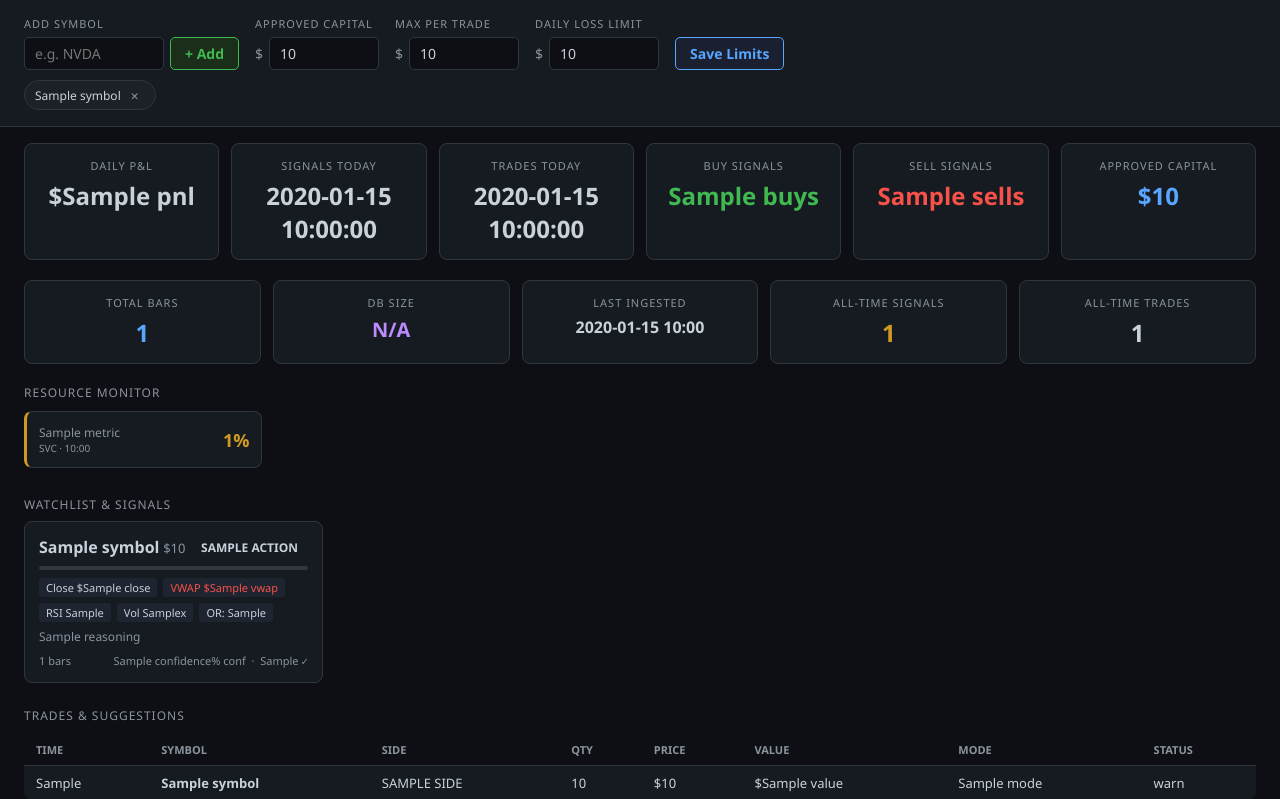
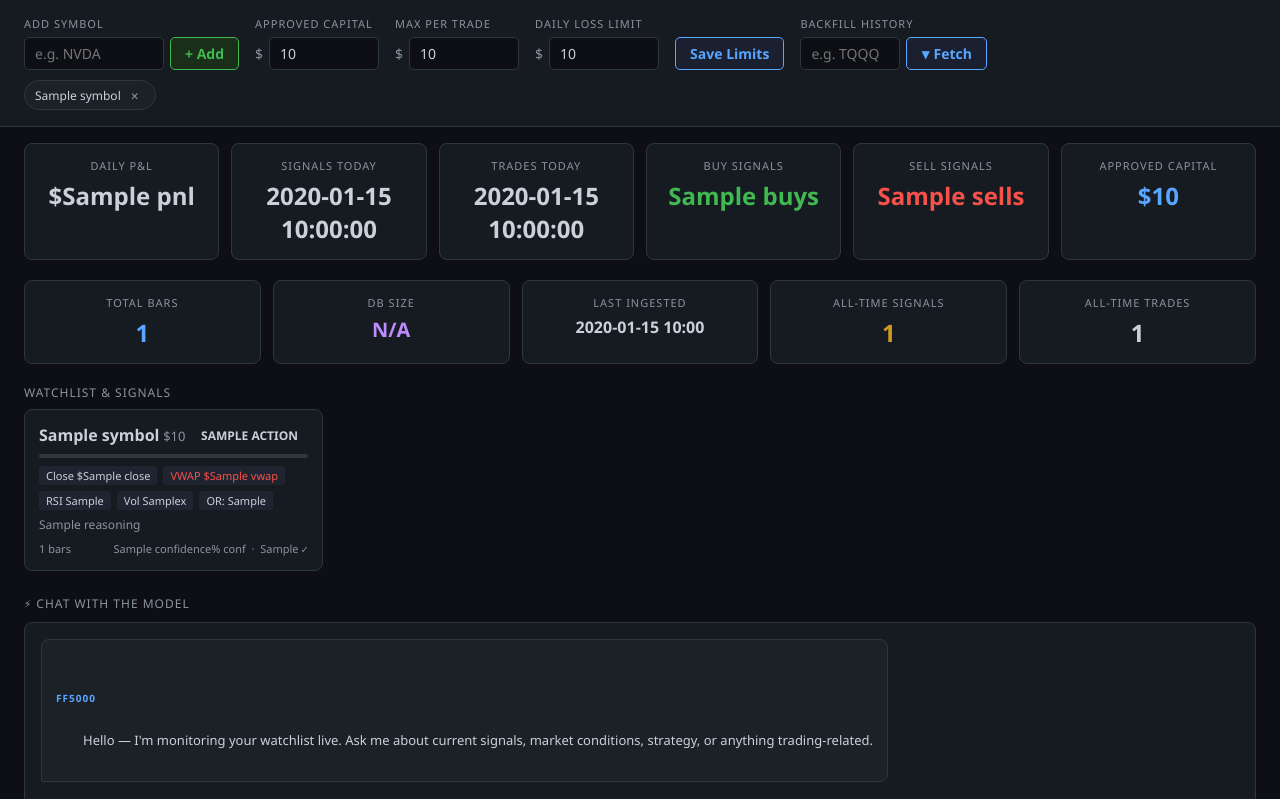
Before and after one commit to apoll024/futuresfinder5000, a Flask app: template api/templates/index.html in a window 1280 px wide. Shown: the part 64-863 px from the top of the page. Run offline with Flask 3, Linux system fonts and the light colour scheme; the template is opened without the code that fills it: most values are stand-ins (such as "Sample title", 1, 10 or a date in 2020); data that the repository does not hold is empty.

Commit message:
Dashboard: host resource monitor (CPU/RAM/Disk), chat above trades, single-symbol backfill
- resource_stats() now filters metric_type=='host' only — 3 clean cards w/ progress bars
- watchdog.py: host_metrics() uses psutil (fallback /proc) for cpu/mem/disk at system level
- index.html: resource-grid 3-column layout, progress bars, no container SVC cards
- index.html: chat window moved above trades table
- index.html: backfill control group (symbol input + Fetch button) in controls row
- app.py: /api/ingest/backfill POST endpoint — runs yfinance backfill in background thread
- historical.py: ingest_historical(symbols_override=None) for single-symbol support
- requirements.txt: added psutil>=5.9

Co-authored-by: Copilot <223556219+Copilot@users.noreply.github.com>

```diff
--- a/api/app.py
+++ b/api/app.py
@@ -197,13 +197,14 @@ def db_stats() -> dict:
 
 
 def resource_stats() -> list[dict]:
-    """Latest HealthMetric row per (metric_type, name) from watchdog."""
+    """Latest host-level CPU/mem/disk metrics from watchdog (3 cards only)."""
     session = Session()
     try:
         subq = (session.query(
                     HealthMetric.metric_type,
                     HealthMetric.name,
                     func.max(HealthMetric.ts).label("max_ts"))
+                .filter(HealthMetric.metric_type == "host")
                 .group_by(HealthMetric.metric_type, HealthMetric.name)
                 .subquery())
         rows = (session.query(HealthMetric)
@@ -211,12 +212,11 @@ def resource_stats() -> list[dict]:
                              (HealthMetric.name == subq.c.name) &
                              (HealthMetric.ts == subq.c.max_ts))
                 .all())
+        label_map = {"cpu": "CPU", "mem": "RAM", "disk": "Disk"}
         return [{
-            "type":   r.metric_type,
-            "name":   r.name,
+            "name":   label_map.get(r.name, r.name.upper()),
             "value":  round(r.value, 1),
             "status": r.status,
-            "note":   r.note,
             "ts":     r.ts.strftime("%H:%M"),
         } for r in rows]
     except Exception:
@@ -349,6 +349,31 @@ def api_stats():
                     "ingest_running":   ingest_st.get("running")})
 
 
+@app.route("/api/ingest/backfill", methods=["POST"])
+def api_backfill():
+    """Kick off a yfinance historical backfill for one or all symbols in a background thread."""
+    import threading
+    data   = request.json or {}
+    symbol = data.get("symbol", "").strip().upper()
+    days   = int(data.get("days", 30))
+
+    def _run(syms, d):
+        try:
+            from ingest.historical import ingest_historical
+            import os
+            os.environ["HISTORY_DAYS"] = str(d)
+            if syms:
+                os.environ["SYMBOLS"] = ",".join(syms)
+            ingest_historical()
+        except Exception as e:
+            print(f"[backfill] error: {e}")
+
+    syms = [symbol] if symbol else []
+    threading.Thread(target=_run, args=(syms, days), daemon=True).start()
+    label = symbol if symbol else "all symbols"
+    return jsonify({"status": "started", "symbol": label, "days": days})
+
+
 @app.route("/api/db/stats")
 def api_db_stats():
     return jsonify(db_stats())
--- a/api/templates/index.html
+++ b/api/templates/index.html
@@ -121,7 +121,7 @@
     /* ── DB / Resource monitor ── */
     .db-stats-row{display:grid;grid-template-columns:repeat(auto-fit,minmax(150px,1fr));gap:12px;padding:4px 24px 16px;}
     .resource-section{padding:0 24px 24px;}
-    .resource-grid{display:grid;grid-template-columns:repeat(auto-fill,minmax(200px,1fr));gap:10px;}
+    .resource-grid{display:grid;grid-template-columns:repeat(3,1fr);gap:12px;}
     .res-card{background:var(--surface);border:1px solid var(--border);border-radius:8px;padding:12px;display:flex;justify-content:space-between;align-items:center;}
     .res-card.warn {border-left:3px solid var(--yellow);}
     .res-card.critical{border-left:3px solid var(--red);}
@@ -265,6 +265,17 @@
       <button class="btn btn-save" onclick="saveSettings()">Save Limits</button>
     </div>
 
+    <!-- Single-symbol backfill -->
+    <div class="control-group">
+      <label>Backfill History</label>
+      <div class="input-row">
+        <input type="text" id="backfill-sym" placeholder="e.g. TQQQ" maxlength="10"
+               onkeydown="if(event.key==='Enter') triggerBackfill()"
+               style="width:100px;">
+        <button class="btn btn-save" onclick="triggerBackfill()">▼ Fetch</button>
+      </div>
+    </div>
+
   </div>
 </div>
 
@@ -356,6 +367,27 @@
   {% endfor %}
 </div>
 
+<!-- Chat window -->
+<div class="chat-section">
+  <div class="section-header" style="padding-left:0;padding-bottom:10px;">
+    ⚡ Chat with the Model
+  </div>
+  <div class="chat-box">
+    <div class="chat-messages" id="chat-messages">
+      <div class="msg assistant">
+        <div class="msg-label">FF5000</div>
+        Hello — I'm monitoring your watchlist live. Ask me about current signals, market conditions, strategy, or anything trading-related.
+      </div>
+    </div>
+    <div class="chat-input-row">
+      <textarea id="chat-input" rows="1" placeholder="Ask about signals, strategy, current positions…"
+        onkeydown="chatKeydown(event)" oninput="autoResize(this)"></textarea>
+      <button class="btn-send" id="chat-send" onclick="sendChat()">Send ↵</button>
+    </div>
+    <div class="chat-hint">Enter to send &nbsp;·&nbsp; Shift+Enter for new line</div>
+  </div>
+</div>
+
 <!-- Trades table -->
 <div class="section">
   <div class="section-header" style="padding-left:0;padding-bottom:10px;">Trades &amp; Suggestions</div>
@@ -382,27 +414,6 @@
       {% endif %}
     </tbody>
   </table>
-</div>
-
-<!-- Chat window -->
-<div class="chat-section">
-  <div class="section-header" style="padding-left:0;padding-bottom:10px;">
-    ⚡ Chat with the Model
-  </div>
-  <div class="chat-box">
-    <div class="chat-messages" id="chat-messages">
-      <div class="msg assistant">
-        <div class="msg-label">FF5000</div>
-        Hello — I'm monitoring your watchlist live. Ask me about current signals, market conditions, strategy, or anything trading-related.
-      </div>
-    </div>
-    <div class="chat-input-row">
-      <textarea id="chat-input" rows="1" placeholder="Ask about signals, strategy, current positions…"
-        onkeydown="chatKeydown(event)" oninput="autoResize(this)"></textarea>
-      <button class="btn-send" id="chat-send" onclick="sendChat()">Send ↵</button>
-    </div>
-    <div class="chat-hint">Enter to send &nbsp;·&nbsp; Shift+Enter for new line</div>
-  </div>
 </div>
 
 <div class="footer" id="footer-ts">Last updated: {{ now }} &nbsp;·&nbsp; Auto-refresh every 30s</div>
@@ -518,6 +529,22 @@ async function loadDbStats() {
   } catch(e) { console.warn('DB stats error', e); }
 }
 
+// ── Single-symbol backfill ────────────────────────────────────────────────────
+async function triggerBackfill() {
+  const sym = document.getElementById('backfill-sym').value.trim().toUpperCase();
+  if (!sym) { toast('Enter a symbol first', false); return; }
+  const res  = await fetch('/api/ingest/backfill', {
+    method: 'POST',
+    headers: {'Content-Type':'application/json'},
+    body: JSON.stringify({symbol: sym, days: 30})
+  });
+  const d = await res.json();
+  if (d.status === 'started') {
+    toast(`Backfill started for ${d.symbol} (${d.days}d)`, true);
+    document.getElementById('backfill-sym').value = '';
+  } else { toast('Backfill failed', false); }
+}
+
 // ── Resource Monitor ──────────────────────────────────────────────────────────
 async function loadResources() {
   try {
@@ -528,19 +555,17 @@ async function loadResources() {
     const grid    = document.getElementById('resource-grid');
     section.style.display = '';
     grid.innerHTML = items.map(r => {
-      const label = r.type === 'container'
-        ? (r.value >= 1 ? '● UP' : '✗ DOWN')
-        : `${r.value}%`;
-      const cls = r.type === 'container'
-        ? (r.value >= 1 ? 'up' : 'down')
-        : r.status;
-      const typeLabel = r.type === 'cpu' ? 'CPU' : r.type === 'mem' ? 'MEM' : r.type === 'disk' ? 'DISK' : 'SVC';
-      return `<div class="res-card ${r.status}">
-        <div>
-          <div class="res-name" title="${r.name}">${r.name}</div>
-          <div style="font-size:10px;color:var(--muted)">${typeLabel} · ${r.ts}</div>
+      const pct = r.value;
+      const cls = r.status === 'critical' ? 'critical' : r.status === 'warn' ? 'warn' : 'ok';
+      const barColor = cls === 'critical' ? 'var(--red)' : cls === 'warn' ? 'var(--yellow)' : 'var(--green)';
+      return `<div class="res-card ${cls}">
+        <div class="res-name">${r.name} <span style="font-size:10px;color:var(--muted)">as of ${r.ts}</span></div>
+        <div style="display:flex;align-items:center;gap:10px;margin-top:6px;">
+          <div style="flex:1;height:8px;border-radius:4px;background:var(--bg-card-2);overflow:hidden;">
+            <div style="width:${pct}%;height:100%;background:${barColor};border-radius:4px;transition:width 0.4s;"></div>
+          </div>
+          <div class="res-val ${cls}">${pct}%</div>
         </div>
-        <div class="res-val ${cls}">${label}</div>
       </div>`;
     }).join('');
   } catch(e) { console.warn('Resource stats error', e); }
--- a/ingest/realtime.py
+++ b/ingest/realtime.py
@@ -101,7 +101,7 @@ def main():
     print("[ingest] Starting historical backfill...")
     try:
         from ingest.historical import ingest_historical
-        ingest_historical()
+        ingest_historical(symbols_override=SYMBOLS)
     except Exception as e:
         print(f"[ingest] Historical backfill error (non-fatal): {e}")
 
--- a/requirements.txt
+++ b/requirements.txt
@@ -9,3 +9,4 @@ xgboost>=2.0
 scikit-learn>=1.4
 docker>=6.0
 yfinance>=0.2.50
+psutil>=5.9
```
Also changed, not shown: ingest/historical.py (+4 -3 lines), ingest/watchdog.py (+33 -2 lines).
